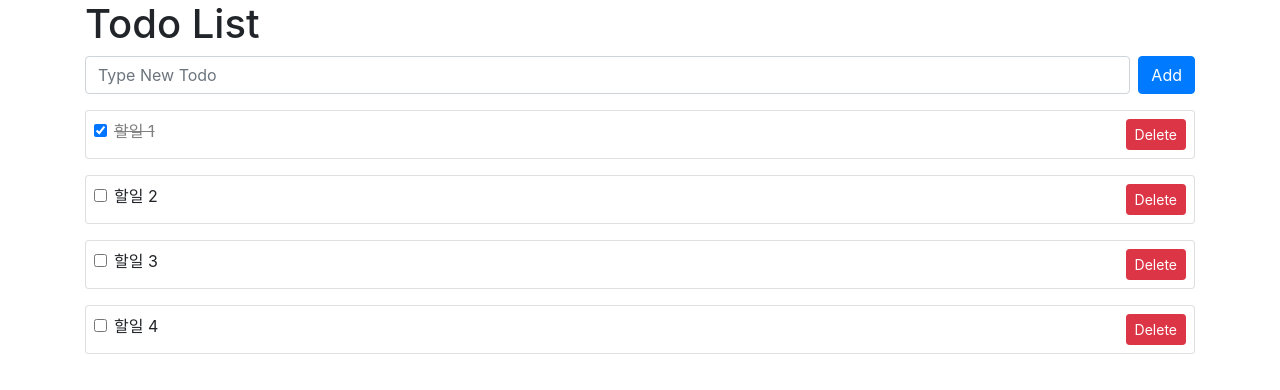
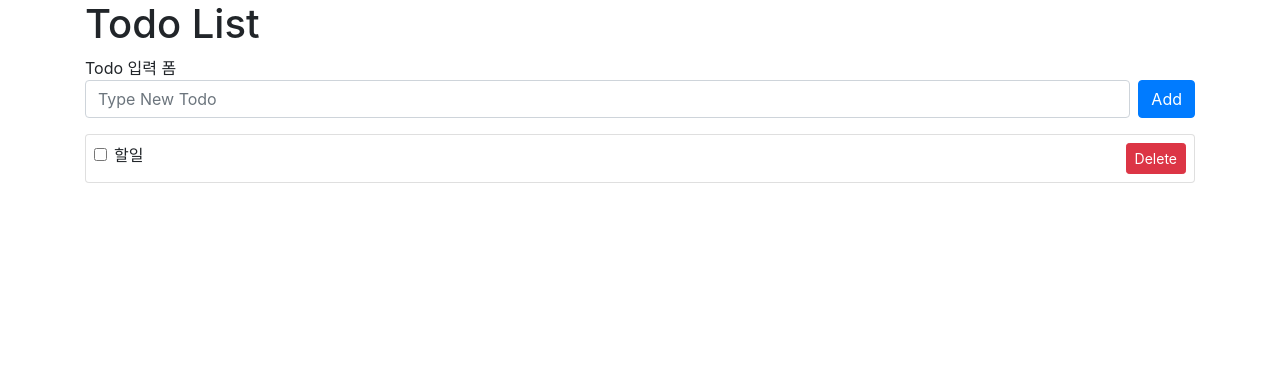
Before and after one commit to manzana0118/todoapp, a Vue app: page / in a window 1280 px wide. Shown: the top 390 px of the page. Built offline with nearby package versions, Linux system fonts and the light colour scheme.

Commit message:
emit과 props

```diff
--- a/public/index.html
+++ b/public/index.html
@@ -1,5 +1,5 @@
 <!DOCTYPE html>
-<html lang="">
+<html lang="ko">
   <head>
     <meta charset="utf-8">
     <meta http-equiv="X-UA-Compatible" content="IE=edge">
--- a/src/App.vue
+++ b/src/App.vue
@@ -2,91 +2,44 @@
   <div class="container">
     <h1>Todo List</h1>
     <!-- 할일 추가 입력창 -->
-    <form action="" class="d-flex" v-on:submit.prevent="OnSubmit">
-      <div class="flex-grow-1 mr-2">
-        <input
-        type="text"
-        placeholder="Type New Todo"
-        class="form-control"
-        v-model="todo"
-        >
-      </div>
-      <div class="">
-        <button class="btn btn-primary" type="submit">Add</button>
-      </div>
-    </form>
+    <TodoSimpleForm v-on:add-todo="AddTodo" />
 
-    <!-- 내용 입력 안내창 -->
-    <div v-if="HasError" class="alert-danger" role="alert">
-        내용을 입력하세요.
+
+    <!-- 목록 없음 안내창 -->
+    <div v-if="!todos.length" class="mt-2">
+      생성된 Todo 목록이 없습니다.
     </div>
 
     <!-- Todo 목록창  -->
-    <div
-      class="card mt-3"
-      v-for = "(todo, index) in todos"
-      v-bind:key="todo.id"
-    >
-    <div class="card-body p-2 d-flex">
-      <div class="form-check flex-grow-1">
-        <input
-          type="checkbox"
-          class="form-check-input"
-          v-model="todo.complete"
-          v-bind:id="todo.id"
-        >
-        <label
-          class="form-check-label"
-          v-bind:class="{todocss:todo.complete}"
-          v-bind:for="todo.id"
-        >
-        {{ todo.subject }}
-        </label>
-      </div>
-      <!-- 삭제 버튼 -->
-      <div>
-        <button class="btn btn-danger btn-sm" @click="DeleteTodo(index)">Delete</button>
-      </div>
-    </div>
-    </div>
+    <TodoList v-bind:todos="todos"/>
   </div>
 </template>
 
 <script>
   import {ref} from 'vue'
+  import TodoSimpleForm from './components/TodoSimpleForm.vue'
+  import TodoList from './components/TodoList.vue'
+
   export default {
-  setup(){
+    components: {
+      TodoSimpleForm,
+      TodoList
+    },
+    setup() {
+
       // 할일 목록(배열)을 저장
-    const todos = ref([
-      {id: 1, subject: '할일 1', complete: true},
-      {id: 2, subject: '할일 2', complete: false},
-      {id: 3, subject: '할일 3', complete: false},
-      {id: 4, subject: '할일 4', complete: false}
-    ]);
-    // 추가할 할일
-    const todo = ref('');
-    // 버튼 클릭 시 처리
-    const OnSubmit = () => {
-      // 할 일의 내용을 배열로 추가한다.
-      if (todo.value == '') {
-        HasError.value = true;
-      } else {
-        HasError.value = false;
-        todos.value.push({
-        id: Date.now(),
-        subject: todo.value,
-        complete: false
-        });
-      }
-      todo.value = '';
-    }
+      const todos = ref([{
+        id: 1,
+        subject: '할일',
+        completed: false
+      }]);
 
-    const HasError = ref(false);
-
-    // Todo의 스타일시트
-    const TodoStyle = {
-      textDecoration: 'line-through',
-      color: 'gray'
+      // TodoSimpleForm에서
+      // add-todo 이벤트로 전달된 객체를
+      // 처리해 주는 콜백 함수
+      const AddTodo = (todo) => {
+        console.log(todo);
+        todos.value.push(todo);
       }
 
       const DeleteTodo = (index) => {
@@ -97,10 +50,7 @@ import {ref} from 'vue'
 
       return {
         todos,
-      todo,
-      OnSubmit,
-      HasError,
-      TodoStyle,
+        AddTodo,
         DeleteTodo
       }
     }
--- /dev/null
+++ b/src/components/TodoList.vue
@@ -0,0 +1,36 @@
+<template>
+    <div>
+        <div class="card mt-3" v-for="(todo, index) in todos" v-bind:key="todo.id">
+            <div class="card-body p-2 d-flex">
+                <div class="form-check flex-grow-1">
+                    <input type="checkbox" class="form-check-input" v-model="todo.complete" v-bind:id="todo.id">
+                    <label class="form-check-label" v-bind:class="{todocss:todo.complete}" v-bind:for="todo.id">
+                        {{ todo.subject }}
+                    </label>
+                </div>
+                <!-- 삭제 버튼 -->
+                <div>
+                    <button class="btn btn-danger btn-sm" @click="DeleteTodo(index)">Delete</button>
+                </div>
+            </div>
+        </div>
+    </div>
+</template>
+
+
+<script>
+    export default {
+        // props: ['todos']
+        props: {
+            todos: {
+                type: Array,
+                required: true
+            }
+        }
+    }
+</script>
+
+
+<style>
+
+</style>
--- /dev/null
+++ b/src/components/TodoSimpleForm.vue
@@ -0,0 +1,64 @@
+<template>
+    <!-- html 태그 작성 장소 -->
+    Todo 입력 폼
+    <form action="" v-on:submit.prevent="AddTodo">
+        <div class="d-flex">
+            <div class="flex-grow-1 mr-2">
+                <input type="text" placeholder="Type New Todo" class="form-control" v-model="todo">
+            </div>
+            <div class="">
+                <button class="btn btn-primary" type="submit">Add</button>
+            </div>
+        </div>
+
+        <!-- 내용 입력 안내창 -->
+        <div v-if="HasError" class="alert-danger" role="alert">
+            내용을 입력하세요.
+        </div>
+    </form>
+</template>
+
+<script>
+// $emit: ['add-todo'];
+import {ref} from 'vue'
+// js 코딩 장소
+export default {
+    setup(props, context) {
+        // 추가할 할일
+        const todo = ref('');
+        // 내용 입력 안내창 여부
+        const HasError = ref(false);
+                // 버튼 클릭 시 처리
+        const AddTodo = () => {
+            // 할 일의 내용을 배열로 추가한다.
+            // 이때 상위 컴포넌트로 전달한다.
+            context.emit('add-todo', {
+                id: Date.now(),
+                subject: todo.value,
+                complete: false
+            });
+            if (todo.value == '') {
+                HasError.value = true;
+            } else {
+                HasError.value = false;
+                // todos.value.push({
+                //     id: Date.now(),
+                //     subject: todo.value,
+                //     complete: false
+                // });
+            }
+            todo.value = '';
+        }
+
+        return {
+            todo,
+            HasError,
+            AddTodo,
+        }
+    }
+}
+</script>
+
+<style>
+    /* css 작성 장소 */
+</style>
```
Lines whose indentation alone changed are shown as unchanged.
